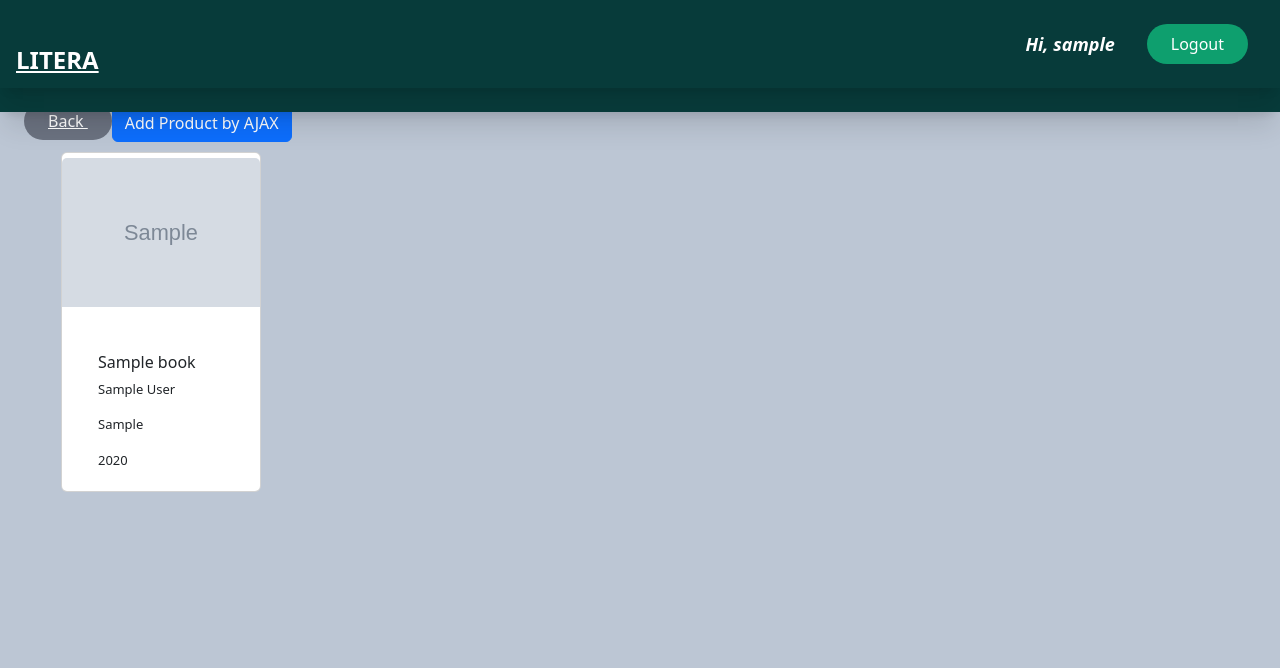
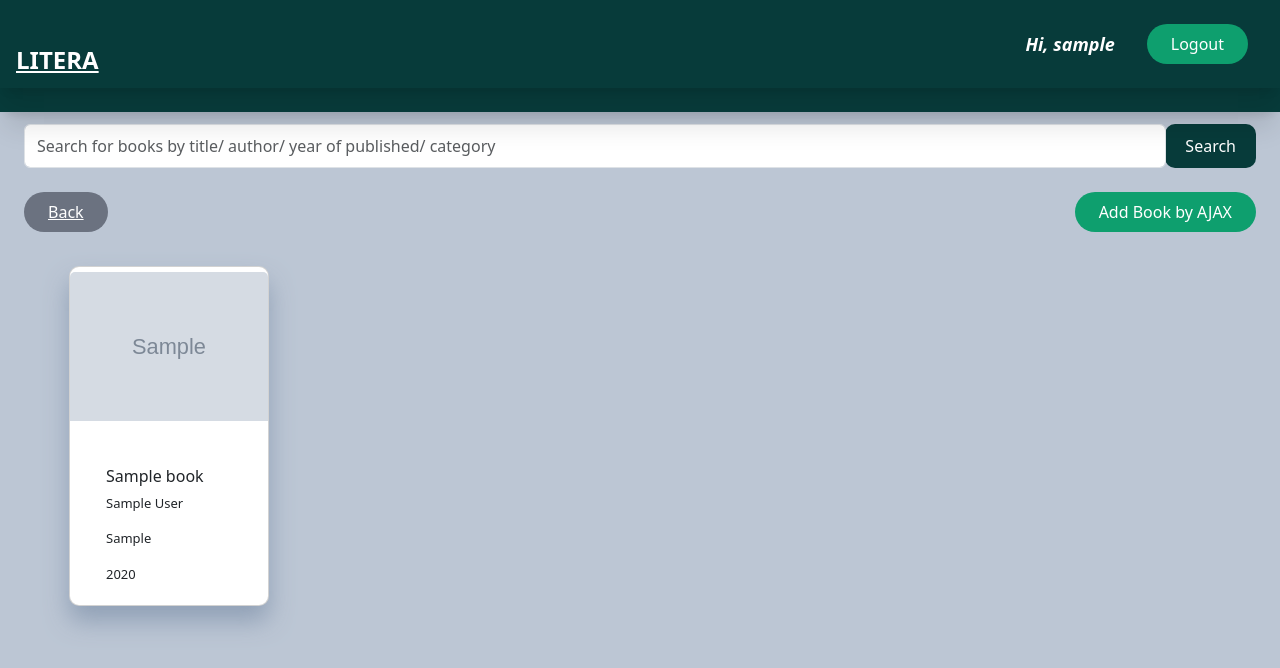
Before and after one commit to Litera-Bhinneka/Litera-Bhinneka-Web, a Django app: page /catalog/show-catalog/ in a window 1280 px wide. Shown: the top 668 px of the page. Run offline with Django 4.2, Linux system fonts and the light colour scheme; a user stored in the database is signed in; tables that the repository leaves empty hold one stand-in row (values such as "Sample post"); grey boxes marked "Sample" are stand-in pictures; some libraries are stand-ins or nearby versions.

Commit message:
Tambahan style dan search

```diff
--- a/catalog/templates/show_catalog.html
+++ b/catalog/templates/show_catalog.html
@@ -33,23 +25,8 @@
         align-items: center;
       }
 
-      table {
-        border-collapse: collapse;
-        width: 95%;
-        margin-left: 32px;
-        margin-right: 5px;
-        align-items: center;
-      }
-
-      th,
-      td {
-        border: 2px solid black;
-        padding: 6px;
-        text-align: center;
-      }
-
-      td img {
-        max-width: 100px;
+      .d-flex.justify-content-end {
+        justify-content: flex-end;
       }
 
       .ajax-button {
@@ -64,18 +41,9 @@
         margin-top: 20px;
       }
 
-      .add-product-button {
-        background-color: #024ebf;
-        border: 2px solid black;
-        cursor: pointer;
-        font-size: 16px;
-        color: white;
-        margin-left: 20px;
-      }
-
       body {
         background-color: #bcc6d4;
-        padding-top: 80px;
+        padding-top: 100px;
         margin: 0;
       }
 
@@ -140,6 +69,10 @@
         align-self: center;
         display: grid;
         margin: 10px 5px 10px 5px;
+        vertical-align: top;
+        border-radius: 10px;
+        box-shadow: 0 15px 25px rgba(138, 155, 178, 0.882);;
+        margin-left: 45px;
       }
 
 
@@ -166,6 +99,13 @@
         padding: 5px 0;
         }
 
+      .custom-button {
+        background-color: #073b3a;
+        color: white;
+        padding: 10px 20px;
+        border: none;
+        border-radius: 10px; /* Membuat sudut tombol menjadi bundar */
+      }
     </style>
   </head>
   <body>
@@ -184,17 +124,26 @@
     </nav>
 
     <div class="m-4">
-  <a href="{% url 'homepage:show_homepage' %}" class="text-white bg-gray-500 hover:bg-gray-700 py-2 px-4 rounded-full">
-    Back
-  </a>
-  <button type="button" class="btn btn-primary" data-bs-toggle="modal" data-bs-target="#exampleModal">Add Product by AJAX</button>
-  <table id="product_table"></table>
+      <form action="{% url 'catalog:search_books' %}" method="get" class="mb-4">
+        <div class="input-group">
+          <input type="text" name="query" class="form-control rounded" placeholder="Search for books by title/ author/ year of published/ category" value="{{ request.GET.query }}">
+            <div class="input-group-append">
+                <button type="submit" class="text-white custom-button hover:bg-green-700">Search</button>
+            </div>
+        </div>
+      </form>
+      <div class="d-flex justify-content-between mb-4">
+        <a href="{% url 'homepage:show_homepage' %}" class="text-white bg-gray-500 hover:bg-gray-700 py-2 px-4 rounded-full">Back</a>
+        <button type="button" class="text-white bg-green-500 hover:bg-green-700 py-2 px-4 rounded-full" data-bs-toggle="modal" data-bs-target="#exampleModal">Add Book by AJAX</button>
+      </div>
+
+      <div class="row" id="product_table"></div>
     </div>
     <div class="modal fade" id="exampleModal" tabindex="-1" aria-labelledby="exampleModalLabel" aria-hidden="true">
       <div class="modal-dialog">
         <div class="modal-content">
           <div class="modal-header">
-        <h1 class="modal-title fs-5" id="exampleModalLabel">Add New Product</h1>
+            <h1 class="modal-title fs-5" id="exampleModalLabel">Add New Book</h1>
             <button type="button" class="btn-close" data-bs-dismiss="modal" aria-label="Close"></button>
           </div>
           <div class="modal-body">
@@ -228,7 +177,7 @@
           </div>
           <div class="modal-footer">
             <button type="button" class="btn btn-danger close-button" data-bs-dismiss="modal">Close</button>
-        <button type="button" class="btn btn-primary" id="button_add" data-bs-dismiss="modal">Add Product</button>
+            <button type="button" class="bg-green-500 hover:bg-green-700 text-white py-2 px-4 rounded" id="button_add" data-bs-dismiss="modal">Add Book</button>
           </div>
         </div>
       </div>
@@ -306,6 +255,49 @@
     return false;
   }
 
+  function searchBooks() {
+    const query = document.querySelector('input[name="query"]').value;
+
+    fetch("{% url 'catalog:search_books' %}?query=" + query)
+      .then((res) => res.json())
+      .then((data) => {
+        const productTable = document.getElementById("product_table");
+        productTable.innerHTML = ""; // Kosongkan elemen baris sebelum menambahkan kartu-kartu baru
+
+        if (data.books.length > 0) {
+          data.books.forEach((book) => {
+            const card = `
+              <div class="col-3 mb-5">
+                <div class="card">
+                  <a href="/review/book-review/${book.pk}">
+                    <img src="${book.image_link}" class="card-img-top" alt="book cover" />
+                  </a>
+                  <div class="card-body">
+                    <h5 class="card-title">${book.title}</h5>
+                    <p class="card-text">${book.author}</p>
+                    <p class="card-text">${book.category}</p>
+                    <p class="card-text">${book.year_of_published}</p>
+                  </div>
+                </div>
+              </div>
+            `;
+
+            productTable.innerHTML += card; // Tambahkan kartu ke dalam elemen baris
+          });
+        } else {
+          productTable.innerHTML = "<p>No books found.</p>";
+        }
+      });
+  }
+
+
+  // Event listener for the search form submission
+  const searchForm = document.querySelector('form[action="{% url "catalog:search_books" %}"]');
+  searchForm.addEventListener("submit", (event) => {
+    event.preventDefault();
+    searchBooks();
+  });
+
   document.getElementById("button_add").onclick = addProduct;
   refreshProducts();
 </script>
--- a/catalog/urls.py
+++ b/catalog/urls.py
@@ -1,6 +1,6 @@
 from django.urls import path
 from catalog.views import show_catalog
-from catalog.views import get_product_json, add_product_ajax
+from catalog.views import get_product_json, add_product_ajax, search_books
 app_name = 'catalog'
 
 urlpatterns = [
@@ -9,6 +9,7 @@ urlpatterns = [
 #   path('login/', login_user, name='login'),
 #   path('logout/', logout_user, name='logout'),
   path('get-product/', get_product_json, name='get_product_json'),
-  path('create-product-ajax/', add_product_ajax, name='add_product_ajax')
+  path('create-product-ajax/', add_product_ajax, name='add_product_ajax'),
+  path('search-books/', search_books, name='search_books'),
 
 ]
--- a/catalog/views.py
+++ b/catalog/views.py
@@ -4,6 +4,7 @@ from django.views.decorators.csrf import csrf_exempt
 from django.http import JsonResponse
 from django.http import HttpResponse
 from django.core import serializers
+from django.db.models import Q
 
 
 # Create your views here.
@@ -41,3 +42,126 @@ def add_product_ajax(request):
         return HttpResponse(b"CREATED", status=201)
 
     return HttpResponseNotFound()
+
+# def search_products(request):
+#     query = request.GET.get('query', '')  # Ambil kata kunci pencarian dari parameter URL
+
+#     # Lakukan pencarian berdasarkan judul, kategori, dan penulis
+#     books = Book.objects.filter(
+#         Q(title__icontains=query) | Q(category__icontains=query) | Q(author__icontains=query)
+#     )
+
+#     context = {
+#         'books': books,
+#         'name': request.user.username,
+#     }
+
+#     return render(request, "search_catalog.html", context)
+
+# def search_products(request):
+#     if request.method == 'GET':
+#         category = request.GET.get("category")
+#         products = Book.objects.filter(category__icontains=category).values()
+#         return JsonResponse({'products': list(products)})
+#     return HttpResponseNotFound()
+
+# def search_products(request):
+#     if request.method == 'GET':
+#         category = request.GET.get("category")
+#         print("Category:", category)  # Tambahkan ini untuk debugging
+#         if category:
+#             products = Book.objects.filter(category__icontains=category).values()
+#             return JsonResponse({'products': list(products)})
+#         else:
+#             # Handle ketika parameter "category" tidak diberikan
+#             return JsonResponse({'products': []})
+#     return HttpResponseNotFound()
+
+# def search_products(request):
+#     if request.method == 'GET':
+#         query = request.GET.get("query")  # Mengambil kata kunci pencarian dari parameter "query"
+#         print("Query:", query)  # Debugging: Tampilkan query yang digunakan
+
+#         if query:
+#             # Lakukan pencarian berdasarkan judul
+#             products = Book.objects.filter(title__icontains=query).values()
+#             return JsonResponse({'products': list(products)})
+#         else:
+#             # Handle ketika parameter "query" tidak diberikan
+#             return JsonResponse({'products': []})
+#     return HttpResponseNotFound()
+
+# def search_books(request):
+#     query = request.GET.get('query', '')  # Mengambil judul buku dari parameter URL
+#     books = Book.objects.filter(title__icontains=query)  # Melakukan pencarian berdasarkan judul
+#     context = {
+#         'books': books,
+#         'query': query,
+#     }
+#     return render(request, 'search_books.html', context)
+
+# def search_products(request):
+#     if request.method == 'GET':
+#         query = request.GET.get("query")  # Mengambil kata kunci pencarian dari parameter "query"
+
+#         if query:
+#             # Lakukan pencarian berdasarkan judul
+#             products = Book.objects.filter(title__icontains=query)
+#             return render(request, "search_results.html", {'products': products, 'query': query})
+#         else:
+#             # Handle ketika parameter "query" tidak diberikan
+#             return render(request, "search_results.html", {'products': None, 'query': query})
+#     return HttpResponseNotFound()
+
+# def search_products(request):
+#     if request.method == 'GET':
+#         query = request.GET.get("query", "")
+
+#         if query:
+#             # Lakukan pencarian berdasarkan judul yang mengandung kata kunci pencarian
+#             products = Book.objects.filter(Q(title__icontains=query))
+#             return render(request, "search_results.html", {'products': products, 'query': query})
+#         else:
+#             # Handle ketika parameter "query" tidak diberikan
+#             return render(request, "search_results.html", {'products': None, 'query': query})
+#     return HttpResponseNotFound()
+
+def search_books(request):
+    if request.method == 'GET':
+        query = request.GET.get('query', '')
+
+        if query:
+            # Menggunakan Q objects untuk mencari judul buku yang cocok atau berisi query
+            books = Book.objects.filter(
+                Q(title__icontains=query) | Q(category__icontains=query) | Q(author__icontains=query) | Q(year_of_published__icontains=query)
+            )
+        else:
+            books = Book.objects.all()
+
+        # Ubah hasil pencarian menjadi data JSON
+        book_list = [{'pk': book.pk, 'image_link': book.image_link, 'title': book.title, 'author': book.author, 'category': book.category, 'year_of_published': book.year_of_published} for book in books]
+
+        return JsonResponse({'books': book_list})
+    else:
+        return JsonResponse({'error': 'Metode permintaan tidak valid'}, status=400)
+
+
+
+# def search_books(request):
+#     query = request.GET.get('query', '')
+#     author = request.GET.get('author', '')
+#     title = request.GET.get('title', '')
+#     category = request.GET.get('category', '')
+
+#     # Gunakan operator Q untuk menggabungkan beberapa kriteria pencarian
+#     books = YourBookModel.objects.filter(
+#         Q(author__icontains=author) |
+#         Q(title__icontains=title) |
+#         Q(category__icontains=category) |
+#         Q(some_other_field__icontains=query)
+#     )
+
+#     # Buat respons JSON dengan buku-buku yang cocok
+#     books_data = [{'pk': book.pk, 'image_link': book.image_link, 'title': book.title, 'author': book.author, 'category': book.category, 'year_of_published': book.year_of_published} for book in books]
+
+#     return JsonResponse({'books': books_data})
```
Also changed, not shown: other parts of catalog/templates/show_catalog.html (+1 -48 lines). Lines whose indentation alone changed are shown as unchanged.
